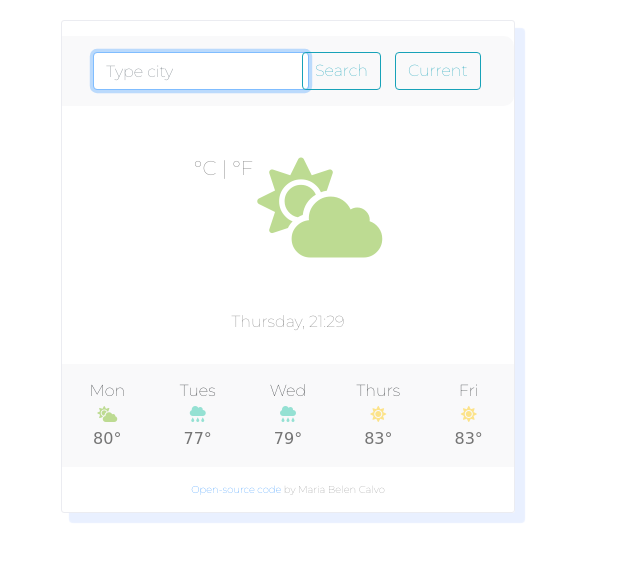
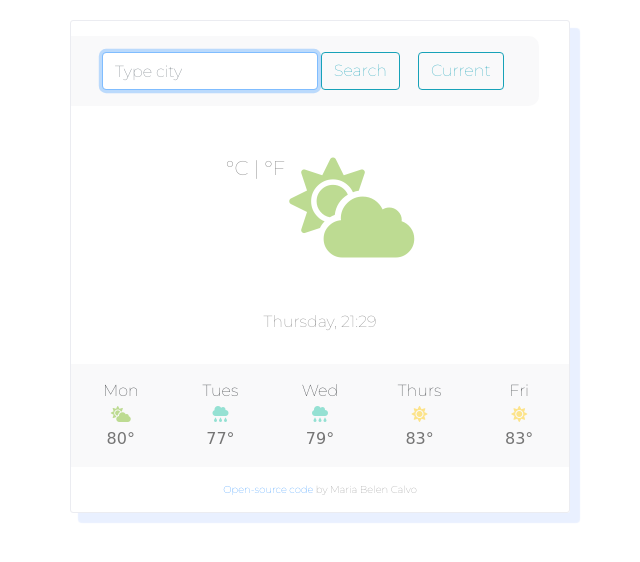
Before and after one commit to maria-be/vanilla-weather-app-project, a website built with Parcel: page index.html in a window 1280 px wide. Shown: the whole page, without its empty margins (320-960 px from the left). Built offline with nearby package versions, Linux system fonts and the light colour scheme; no server answers; a web font is replaced by a local one.

Commit message:
adjusted padding and width of container
changed for adaptive web design

```diff
--- a/src/styles.css
+++ b/src/styles.css
@@ -77,9 +77,7 @@ a:click .city {
 }
 
 .container {
-  padding-left: 10%;
-  padding-right: 15%;
-  max-width: 773.75px;
+  width: 530px;
 }
 
 .day,
```
